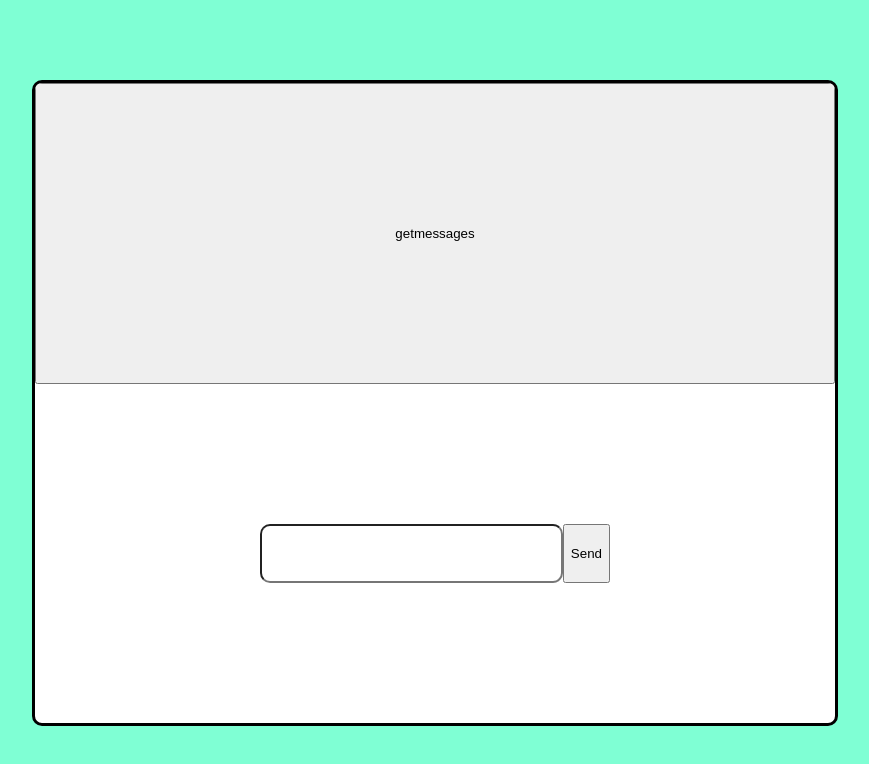
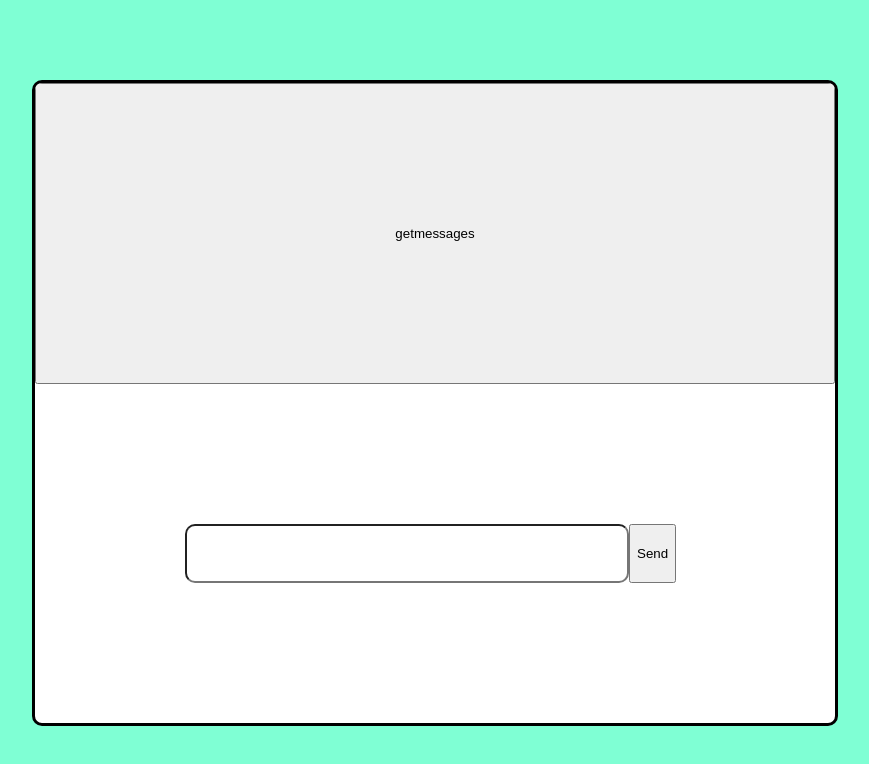
Before and after one commit to bu7maydAbdu/Chat-app, a React (Create React App) app in the folder frontend/: page / in a window 1280 px wide. Shown: the top 764 px of the page, without its empty margins (205-1074 px from the left). Built offline with nearby package versions, Linux system fonts and the light colour scheme.

Commit message:
made the sending bar sticky

```diff
--- a/frontend/src/App.css
+++ b/frontend/src/App.css
@@ -3,6 +3,7 @@ body {
 }
 
 .App {
+  position: relative;
   display: grid;
   grid-template-columns: 1fr;
 margin: auto;
@@ -27,9 +28,12 @@ overflow: auto;
 
 
 .create-message{
+  position: sticky;
+  bottom: 0;
   display: flex;
   margin: auto;
-  width: 350px;
+  bottom: 0%;
+  width: 500px;
 
 }
 
```
